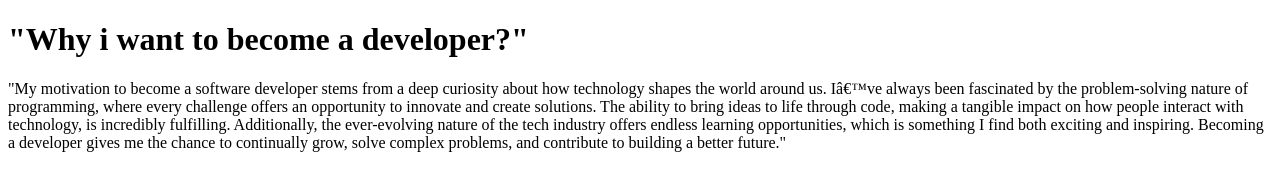
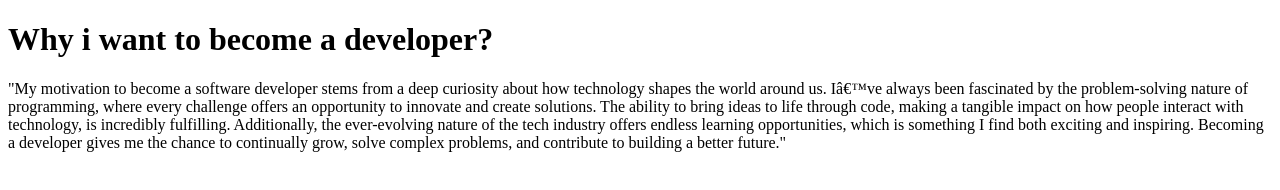
Before and after one commit to acciojob/why-software-ABDULMALIK222-cloud, a website: page main.html in a window 1280 px wide. Drawn offline with Linux system fonts and the light colour scheme.

Commit message:
created a submission

```diff
--- a/main.html
+++ b/main.html
@@ -5,12 +5,12 @@
 <head>
 	<meta charset:"UTF-8">
 	<meta name = "viewport" content= "width = device-width,initial-scale =1.0">
-	<title>Why i want to become a developer?</title>
+	<title>Accio</title>
 	<link rel="stylesheet" href="styles.css">
 </head>
 
 <body>
-	<h1>"Why i want to become a developer?"</h1>
+	<h1>Why i want to become a developer?</h1>
 	<p>"My motivation to become a software developer stems from a deep curiosity about how technology shapes the world around us. I’ve always been fascinated by the problem-solving nature of programming, where every challenge offers an opportunity to innovate and create solutions. The ability to bring ideas to life through code, making a tangible impact on how people interact with technology, is incredibly fulfilling. Additionally, the ever-evolving nature of the tech industry offers endless learning opportunities, which is something I find both exciting and inspiring. Becoming a developer gives me the chance to continually grow, solve complex problems, and contribute to building a better future."</p>
 	<!-- the entire body must be written by student -->
     <script type="text/javascript" src="./script.js">
```
